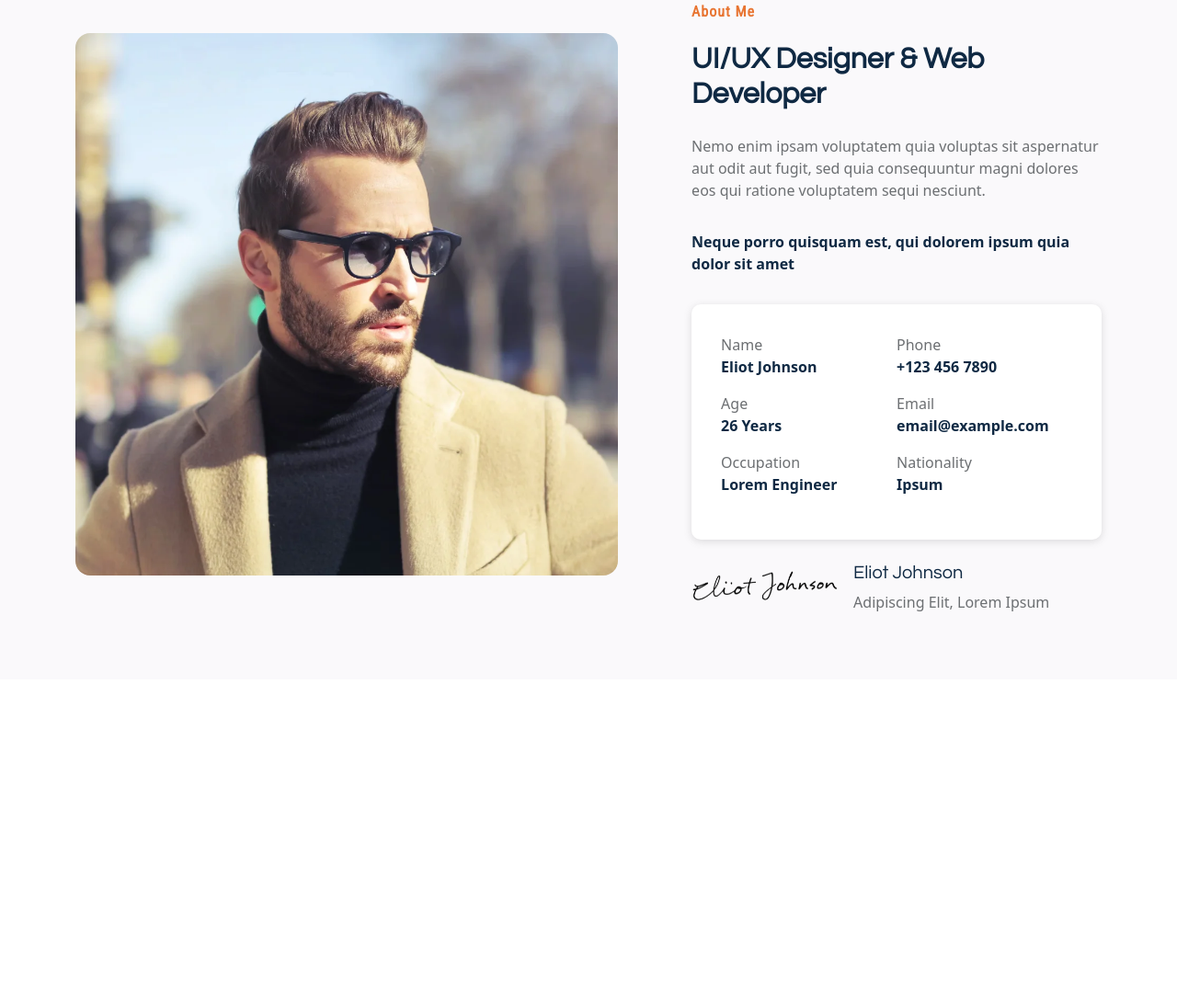
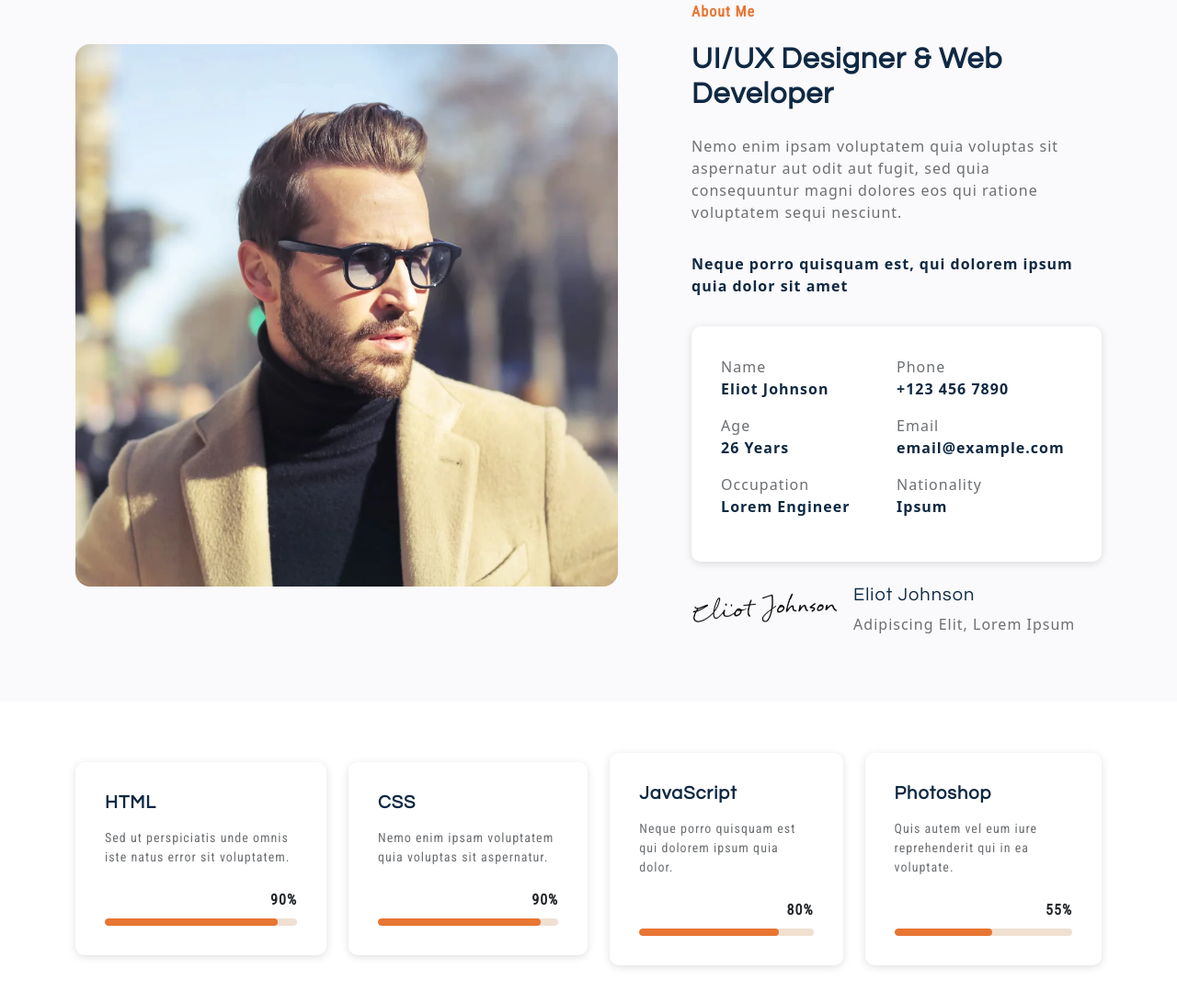
Before and after one commit to youssef-labib/Youssef_Labib_final_project, a website: page index.html in a window 1280 px wide. Shown: the part 1037-2128 px from the top of the page at 92% size. Before the commit the page ends 1776 px from the top, so only its background shows below. Drawn offline with nearby package versions, Linux system fonts and the light colour scheme.

Commit message:
Skills Section Finished - Version Desktop + Mobile

```diff
--- a/index.html
+++ b/index.html
@@ -52,10 +52,26 @@
             </nav>
 
             <div class="f-socials d-flex align-items-center justify-content-center gap-1">
-                <a href="#"><i class="bi bi-twitter-x"></i></a>
-                <a href="#"><i class="bi bi-facebook"></i></a>
-                <a href="#"><i class="bi bi-instagram"></i></a>
-                <a href="#"><i class="bi bi-linkedin"></i></a>
+                <a href="#"><svg xmlns="http://www.w3.org/2000/svg" width="16" height="16" fill="currentColor"
+                        class="bi bi-twitter-x" viewBox="0 0 16 16">
+                        <path
+                            d="M12.6.75h2.454l-5.36 6.142L16 15.25h-4.937l-3.867-5.07-4.425 5.07H.316l5.733-6.57L0 .75h5.063l3.495 4.633L12.601.75Zm-.86 13.028h1.36L4.323 2.145H2.865z" />
+                    </svg></i></a>
+                <a href="#"><svg xmlns="http://www.w3.org/2000/svg" width="16" height="16" fill="currentColor"
+                        class="bi bi-facebook" viewBox="0 0 16 16">
+                        <path
+                            d="M16 8.049c0-4.446-3.582-8.05-8-8.05C3.58 0-.002 3.603-.002 8.05c0 4.017 2.926 7.347 6.75 7.951v-5.625h-2.03V8.05H6.75V6.275c0-2.017 1.195-3.131 3.022-3.131.876 0 1.791.157 1.791.157v1.98h-1.009c-.993 0-1.303.621-1.303 1.258v1.51h2.218l-.354 2.326H9.25V16c3.824-.604 6.75-3.934 6.75-7.951" />
+                    </svg></i></a>
+                <a href="#"><svg xmlns="http://www.w3.org/2000/svg" width="16" height="16" fill="currentColor"
+                        class="bi bi-instagram" viewBox="0 0 16 16">
+                        <path
+                            d="M8 0C5.829 0 5.556.01 4.703.048 3.85.088 3.269.222 2.76.42a3.9 3.9 0 0 0-1.417.923A3.9 3.9 0 0 0 .42 2.76C.222 3.268.087 3.85.048 4.7.01 5.555 0 5.827 0 8.001c0 2.172.01 2.444.048 3.297.04.852.174 1.433.372 1.942.205.526.478.972.923 1.417.444.445.89.719 1.416.923.51.198 1.09.333 1.942.372C5.555 15.99 5.827 16 8 16s2.444-.01 3.298-.048c.851-.04 1.434-.174 1.943-.372a3.9 3.9 0 0 0 1.416-.923c.445-.445.718-.891.923-1.417.197-.509.332-1.09.372-1.942C15.99 10.445 16 10.173 16 8s-.01-2.445-.048-3.299c-.04-.851-.175-1.433-.372-1.941a3.9 3.9 0 0 0-.923-1.417A3.9 3.9 0 0 0 13.24.42c-.51-.198-1.092-.333-1.943-.372C10.443.01 10.172 0 7.998 0zm-.717 1.442h.718c2.136 0 2.389.007 3.232.046.78.035 1.204.166 1.486.275.373.145.64.319.92.599s.453.546.598.92c.11.281.24.705.275 1.485.039.843.047 1.096.047 3.231s-.008 2.389-.047 3.232c-.035.78-.166 1.203-.275 1.485a2.5 2.5 0 0 1-.599.919c-.28.28-.546.453-.92.598-.28.11-.704.24-1.485.276-.843.038-1.096.047-3.232.047s-2.39-.009-3.233-.047c-.78-.036-1.203-.166-1.485-.276a2.5 2.5 0 0 1-.92-.598 2.5 2.5 0 0 1-.6-.92c-.109-.281-.24-.705-.275-1.485-.038-.843-.046-1.096-.046-3.233s.008-2.388.046-3.231c.036-.78.166-1.204.276-1.486.145-.373.319-.64.599-.92s.546-.453.92-.598c.282-.11.705-.24 1.485-.276.738-.034 1.024-.044 2.515-.045zm4.988 1.328a.96.96 0 1 0 0 1.92.96.96 0 0 0 0-1.92m-4.27 1.122a4.109 4.109 0 1 0 0 8.217 4.109 4.109 0 0 0 0-8.217m0 1.441a2.667 2.667 0 1 1 0 5.334 2.667 2.667 0 0 1 0-5.334" />
+                    </svg></i></a>
+                <a href="#"><svg xmlns="http://www.w3.org/2000/svg" width="16" height="16" fill="currentColor"
+                        class="bi bi-linkedin" viewBox="0 0 16 16">
+                        <path
+                            d="M0 1.146C0 .513.526 0 1.175 0h13.65C15.474 0 16 .513 16 1.146v13.708c0 .633-.526 1.146-1.175 1.146H1.175C.526 16 0 15.487 0 14.854zm4.943 12.248V6.169H2.542v7.225zm-1.2-8.212c.837 0 1.358-.554 1.358-1.248-.015-.709-.52-1.248-1.342-1.248S2.4 3.226 2.4 3.934c0 .694.521 1.248 1.327 1.248zm4.908 8.212V9.359c0-.216.016-.432.08-.586.173-.431.568-.878 1.232-.878.869 0 1.216.662 1.216 1.634v3.865h2.401V9.25c0-2.22-1.184-3.252-2.764-3.252-1.274 0-1.845.7-2.165 1.193v.025h-.016l.016-.025V6.169h-2.4c.03.678 0 7.225 0 7.225z" />
+                    </svg></i></a>
                 <label class="f-open" for="menu">
                     <svg xmlns="http://www.w3.org/2000/svg" width="30" height="30" fill="currentColor"
                         class="bi bi-list" viewBox="0 0 16 16">
@@ -159,9 +175,41 @@
         </div>
     </section>
 
-    <!-- resume section -->
-    <section id="progress">
+    <!-- skills section -->
+    <section id="skills" class="container d-flex align-items-center justify-content-between py-7">
+        <div class="skills d-flex align-items-start justify-content-start flex-column">
+            <h5>HTML</h5>
+            <p>Sed ut perspiciatis unde omnis iste natus error sit voluptatem.</p>
+            <span>90%</span>
+            <div class="s-progress-bar">
+                <div class="s-progress s-90"></div>
+            </div>
+        </div>
+        <div class="skills d-flex align-items-start justify-content-start flex-column">
+            <h5>CSS</h5>
+            <p>Nemo enim ipsam voluptatem quia voluptas sit aspernatur.</p>
+            <span>90%</span>
+            <div class="s-progress-bar">
+                <div class="s-progress s-90"></div>
+            </div>
+        </div>
+        <div class="skills d-flex align-items-start justify-content-start flex-column">
+            <h5>JavaScript</h5>
+            <p>Neque porro quisquam est qui dolorem ipsum quia dolor.</p>
+            <span>80%</span>
+            <div class="s-progress-bar">
+                <div class="s-progress s-80"></div>
+            </div>
+        </div>
+        <div class="skills d-flex align-items-start justify-content-start flex-column">
+            <h5>Photoshop</h5>
+            <p>Quis autem vel eum iure reprehenderit qui in ea voluptate.</p>
+            <span>55%</span>
+            <div class="s-progress-bar">
+                <div class="s-progress s-55"></div>
+            </div>
 
+        </div>
     </section>
 
     <!-- portfolio section -->
--- a/src/sass/_allModules.scss
+++ b/src/sass/_allModules.scss
@@ -21,6 +21,7 @@
 
 *{
     padding: 0;
+    letter-spacing: 1px
 }
 
 @import "./modules/home/home";
--- a/src/sass/modules/home/home/_header.scss
+++ b/src/sass/modules/home/home/_header.scss
@@ -37,10 +37,10 @@
 
         .f-socials {
             a {
-                i {
+                svg {
                     color: $neutral !important;
                 }
-                i:hover {
+                svg:hover {
                     color: $beta !important;
                 }
             }
--- a/src/sass/modules/home/home/_main.scss
+++ b/src/sass/modules/home/home/_main.scss
@@ -1,6 +1,6 @@
 @import "./_main/home";
 @import "./_main/about";
-@import "./_main/progress";
+@import "./_main/skills";
 @import "./_main/portfolio";
 @import "./_main/testimonials";
 @import "./_main/services";
--- /dev/null
+++ b/src/sass/modules/home/home/_main/_skills.scss
@@ -0,0 +1,52 @@
+#skills {
+    gap: 1.5rem;
+    .skills {
+        box-shadow: $box-shadow;
+        background-color: white;
+        padding: 2rem;
+        border-radius: $rectangle;
+        gap: 0.5rem;
+        h5 {
+            color: $alpha;
+            font-weight: 650;
+            font-family: "Questrial" , sans-serif;
+        }
+        p {
+            font-size: 14px;
+            color: $neutral;
+            font-family: "Roboto" , sans-serif;
+        }
+        span {
+            font-weight: 600;
+            align-self: end;
+            font-family: "Roboto" , sans-serif;
+        }
+        .s-progress-bar {
+            width: 100%;
+            height: 8px;
+            background: #f0e0d2;
+            border-radius: 5px;
+            overflow: hidden;
+            .s-progress {
+                height: 100%;
+                background-color: $beta;
+                border-radius: $rectangle;
+            }
+            .s-90 {
+                width: 90%;
+            }
+            .s-80 {
+                width: 80%;
+            }
+            .s-55 {
+                width: 55%;
+            }
+        }
+    }
+}
+
+@media (max-width: 480px) {
+    #skills {
+        flex-direction: column;
+    }
+}
```
Also changed, not shown: public/css/app.css, src/sass/modules/home/home/_main/_progress.scss (deleted), 1 other file.
